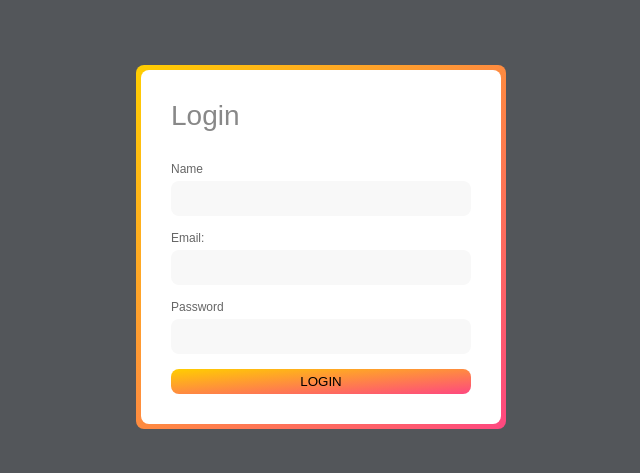
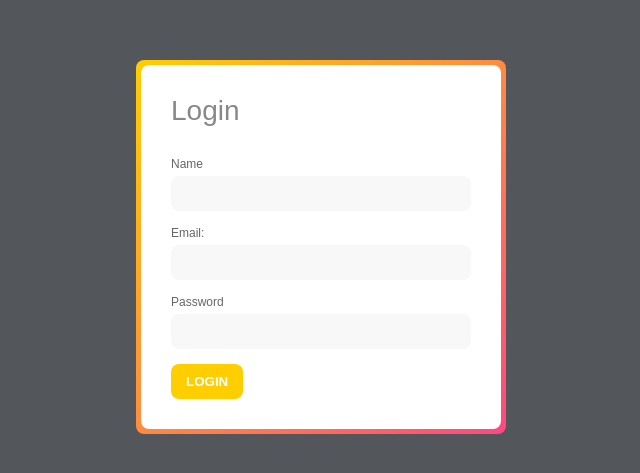
Before and after one commit to JailtonDomingos/GerenciadorCondominio, a React (Create React App) app: page / in a window 1280 px wide. Shown: the part 153-626 px from the top of the page, without its empty margins (319-959 px from the left). Built offline with nearby package versions, Linux system fonts and the light colour scheme.

Commit message:
[ReactJS] Login page finished (FIX)

```diff
--- a/src/App.js
+++ b/src/App.js
@@ -1,5 +1,6 @@
 import React, { useState} from "react";
 import LoginForm from "./components/LoginForm";
+import GenericButton from "./components/GenericButton";
 
 function App() {
   const adminUser = {
@@ -13,12 +14,15 @@
 
   const Login = details => {
     console.log(details)
+
      if (details.email === adminUser.email && details.password === adminUser.password) {
       console.log('Logged in')
       setUser({
         name: details.name,
         email: details.email
+
       })
+      setError('')
      } else {
         setError('Invalid password!')
     }
@@ -33,13 +37,14 @@
 
   return (
     <div className="App">
-      {(user.email != '') ? ( //Verificar futuramente com uma variable true que virá da validação do hash de login
-        <div className="Welcome">
+      {(user.email !== '') ? ( //Verificar futuramente com uma variable true que virá da validação do hash de login
+
+        <div className="welcome">
           <h2>Welcome, <span>{user.name}</span></h2>
-          <button onClick={Logout}>Logout</button>
+          <GenericButton event={Logout} message={'Logout'}/>
         </div>
       ) : (
-        <LoginForm Login={Login} error={error} trigger={buttonPopup} setTrigger={setButtonPopup}/>
+        <LoginForm Login={Login} error={error} setError={setError} buttonPopup={buttonPopup} setButtonPopup={setButtonPopup}/>
       )}
     </div>
 
--- a/src/components/LoginForm.js
+++ b/src/components/LoginForm.js
@@ -1,19 +1,20 @@
 import React, { useState } from 'react'
 import Popup from "./Popup";
 
-function LoginForm({ Login, error, trigger, setTrigger }) {
+function LoginForm( props ) {
+    //Login, error, buttonPopup, setButtonPopup
     const [details, setDetails] = useState({name: '', email: '', password: ''})
 
     const submitHandler = e => {
         e.preventDefault();
-        Login(details)
+        props.Login(details)
     }
 
     return (
         <form onSubmit={submitHandler}>
             <div className="form-inner">
                 <h2>Login</h2>
-                {(error != '') ? ( <Popup trigger={trigger} setTrigger={setTrigger}><h3>Invalid Password!</h3></Popup> ) : ''}
+                {(props.error !== '') ? ( <Popup buttonPopup={props.buttonPopup} setButtonPopup={props.setButtonPopup} message={'Invalid User/Password'}></Popup> ) : ''}
                 <div className="form-group">
                     <label htmlFor="Name">Name</label>
                     <input type="name" name="name" id="name" onChange={e => setDetails({...details, name: e.target.value})}/>
@@ -26,7 +27,7 @@
                     <label htmlFor="password">Password</label>
                     <input type="password" name="password" id="password" onChange={e => setDetails({...details, password: e.target.value})}/>
                 </div>
-                <input className="button-submit" type="submit" value="LOGIN" onClick={() => setTrigger(true)}/>
+                <input className="button-submit" type="submit" value="LOGIN" onClick={() => props.setButtonPopup(true)}/>
             </div>
         </form>
     )
@@ -34,6 +35,8 @@
 
 export default LoginForm
 
+// Futuramente criar um component para Button do tipo Input 'Button-submit'
+
 // Notas que eu estou passando meus valores de detail pela variavel que já esta vindo no parametro 'Login' pela constante details criada na classe
 // Investigar se é possível fazer isso para a classe popup com as variaveis de setTriger
 // Criar um state na classe popup e passar essa constante para a variavel que virá das classe que chamam este componente
--- a/src/index.css
+++ b/src/index.css
@@ -81,14 +81,44 @@
     transition: 0.4s;
 }
 
-form .form-inner .form-group:focus input {
-    box-shadow: 0px 0px 4px 4px;
+form .form-inner .form-group input:focus {
+    box-shadow: 0px 0px 3px rgba(0, 0, 0, 0.2);
 }
 
-form .form-inner .button-submit {
+form .form-inner input[type='submit'] {
+    display: inline-block;
+    padding: 10px 15px;
     border-radius: 8px;
+    background-image: linear-gradient(to right, #FFCE00 50%, #FFCE00 50%, #FE4880);
+    background-size: 200%;
+    background-position: 0%;
+    transition: 0.4s;
+    color: #FFF;
+    font-weight: 700;
+    cursor: pointer;
+    border: none;
+}
+
+form .form-inner input[type='submit']:hover,
+.welcome button:hover {
+    background-position: 100% 0%;
+}
+
+.welcome {
     width: 100%;
-    height: 25px;
-    background: #FFCE00;
-    background-image: linear-gradient(to bottom right, #FFCE00, #FE4880);
+    max-width: 480px;
+    background-color: #FFF;
+    padding: 15px 30px;
 }
+
+.welcome h2 {
+    color: #888;
+    font-size: 28px;
+    font-weight: 500;
+    margin-bottom: 30px;
+}
+
+.welcome h2 span {
+    color: #FE4880;
+    font-weight: 700;
+}
```
